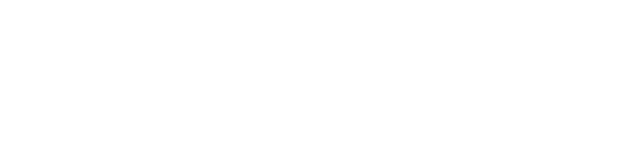
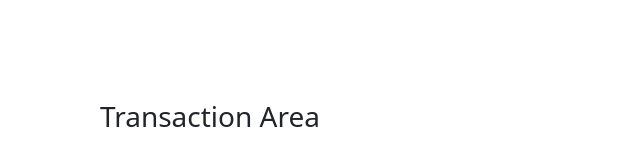
Before and after one commit to moshiur9185/mosh-bank, a plain HTML site: page index.html in a window 1280 px wide. Both pictures are taken after a click on the button "Enter". Shown: the whole page, without its empty margins (0-640 px from the left). Drawn offline with nearby package versions, Linux system fonts and the light colour scheme.

Commit message:
pioneer bank

```diff
--- a/index.html
+++ b/index.html
@@ -24,13 +24,19 @@
         </div>
     </div>
 
+    <div id="transaction-area">
+        <h3>Transaction Area</h3>
+    </div>
 
     <script>
         const loginBtn = document.getElementById("login");
         loginBtn.addEventListener("click", function(){
             const loginArea = document.getElementById("login-area");
             loginArea.style.display = "none";
+            const transactionArea = document.getElementById("transaction-area");
+            transactionArea.style.display = "block"
         });
+
 
     </script>
 </body>
--- a/style.css
+++ b/style.css
@@ -8,3 +8,6 @@ body{
     padding: 40px;
     box-shadow: 5px 5px 10px gray;
 }
+#transaction-area{
+    display: none;
+}
```
